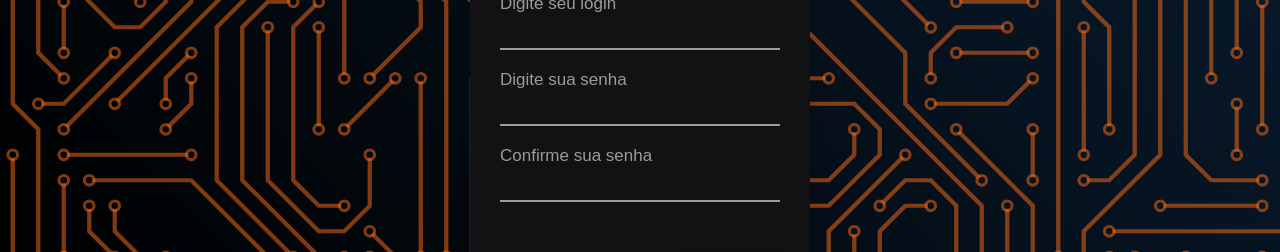
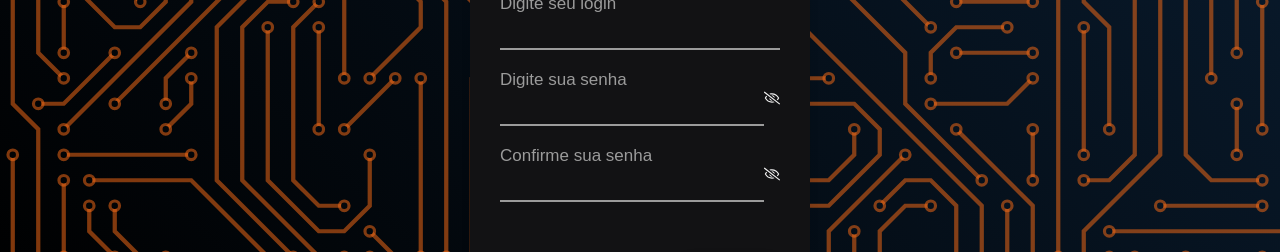
Before and after one commit to juliafclima/FrontSistemaSkill, a React (Create React App) app: page /cadastro in a window 1280 px wide. Shown: the part 317-569 px from the top of the page. Built offline with nearby package versions, Linux system fonts and the light colour scheme.

Commit message:
feat: validacoes

```diff
--- a/src/components/SearchInput/index.tsx
+++ b/src/components/SearchInput/index.tsx
@@ -15,7 +15,7 @@ const SearchInput = ({
 
       setSearchTerm("");
     } catch (error) {
-      console.error("Erro ao buscar habilidades do usuário:", error);
+      console.error("Erro ao buscar habilidades do usuário: ", error);
     }
   };
 
--- a/src/components/Skills/Modal/modal.tsx
+++ b/src/components/Skills/Modal/modal.tsx
@@ -51,7 +51,7 @@ const ModalAddSkill: React.FC<ModalAddSkillProps> = ({
         setUserSkills(response.data.content);
       }
     } catch (error) {
-      console.error("Error fetching user skills:", error);
+      console.error("Erro ao buscar habilidades do usuário: ", error);
     }
   };
 
@@ -103,7 +103,7 @@ const ModalAddSkill: React.FC<ModalAddSkillProps> = ({
 
         setSelectedSkills([...selectedSkills, selectedSkillId]);
       } catch (error) {
-        console.error("Error:", error);
+        console.error("Erro: ", error);
       }
     }
     onClose();
--- a/src/components/Skills/NovaSkill/novaSkill.tsx
+++ b/src/components/Skills/NovaSkill/novaSkill.tsx
@@ -4,9 +4,9 @@ import { toast, ToastContainer } from "react-toastify";
 import "react-toastify/dist/ReactToastify.css";
 import styled from "styled-components";
 
+import { colors } from "../../../global/styles/theme";
 import { postSkill } from "../../../server/SkillService";
 import Input from "../../forms/input";
-import { colors } from "../../../global/styles/theme";
 
 interface ModalAddSkillProps {
   isOpen: boolean;
@@ -44,7 +44,7 @@ const ModalNovaSkill: React.FC<ModalAddSkillProps> = ({ isOpen, onClose }) => {
     if (token) {
       fetchUserSkills(token);
     } else {
-      console.error("Token não encontrado no localStorage.");
+      console.error("Token não encontrado no localStorage");
     }
   }, []);
 
@@ -73,7 +73,10 @@ const ModalNovaSkill: React.FC<ModalAddSkillProps> = ({ isOpen, onClose }) => {
           }, 1000);
         }
       } catch (error) {
-        console.error("deu errado", error);
+        console.error(
+          "Algo deu errado, não foi possível cadastrar o usuário",
+          error
+        );
       }
     } else {
       toast.info("Preencha todos os campos");
--- /dev/null
+++ b/src/components/forms/PasswordInput/index.css
@@ -0,0 +1,67 @@
+.form__group {
+  position: relative;
+  padding: 20px 0 0;
+  width: 100%;
+  max-width: 280px;
+  margin-bottom: 20px;
+}
+
+.form__field {
+  font-family: inherit;
+  width: 100%;
+  border: none;
+  border-bottom: 2px solid #9b9b9b;
+  outline: 0;
+  font-size: 17px;
+  color: #fff;
+  padding: 7px 0;
+  background: transparent;
+  transition: border-color 0.2s;
+}
+
+.form__field::placeholder {
+  color: transparent;
+}
+
+.form__field:placeholder-shown ~ .form__label {
+  font-size: 17px;
+  cursor: text;
+  top: 20px;
+}
+
+.form__label {
+  position: absolute;
+  top: 0;
+  display: block;
+  transition: 0.2s;
+  font-size: 17px;
+  color: #9b9b9b;
+  pointer-events: none;
+}
+
+.form__field:focus {
+  padding-bottom: 6px;
+  font-weight: 700;
+  border-width: 3px;
+  border-image: linear-gradient(to right, #ffdb77, #eba417);
+  border-image-slice: 1;
+}
+
+.form__field:focus ~ .form__label {
+  position: absolute;
+  top: 0;
+  display: block;
+  transition: 0.2s;
+  font-size: 17px;
+  color: #eba417;
+  font-weight: 700;
+}
+
+.form__field:required,
+.form__field:invalid {
+  box-shadow: none;
+}
+
+.password-input-container {
+  display: flex;
+}
--- /dev/null
+++ b/src/components/forms/PasswordInput/index.tsx
@@ -0,0 +1,52 @@
+import React, { useState } from "react";
+import { FaRegEye, FaRegEyeSlash } from "react-icons/fa";
+import "./index.css";
+
+interface PasswordInputProps {
+  placeholder: string;
+  value?: string;
+  onChange: (e: React.ChangeEvent<HTMLInputElement>) => void;
+  labelColor?: string;
+}
+
+const PasswordInput: React.FC<PasswordInputProps> = ({
+  placeholder,
+  value,
+  onChange,
+  labelColor,
+}) => {
+  const [showPassword, setShowPassword] = useState(false);
+
+  const togglePasswordVisibility = () => {
+    setShowPassword(!showPassword);
+  };
+
+  const Icon = showPassword ? FaRegEye : FaRegEyeSlash;
+
+  const labelStyle = {
+    color: labelColor,
+  };
+
+  return (
+    <div className="form__group field">
+      <label className="form__label" style={labelStyle}>
+        {placeholder}
+      </label>
+      <div className="password-input-container">
+        <input
+          className="form__field"
+          type={showPassword ? "text" : "password"}
+          value={value}
+          onChange={onChange}
+          placeholder={placeholder}
+          style={labelStyle}
+        />
+        <div className="password-icon" onClick={togglePasswordVisibility}>
+          <Icon />
+        </div>
+      </div>
+    </div>
+  );
+};
+
+export default PasswordInput;
--- a/src/components/forms/input/index.tsx
+++ b/src/components/forms/input/index.tsx
@@ -14,7 +14,7 @@ const Input: React.FC<InputProps> = ({
   placeholder,
   value,
   onChange,
-  type,
+  type = "text",
   labelColor,
 }) => {
   const labelStyle = {
--- a/src/components/header/index.tsx
+++ b/src/components/header/index.tsx
@@ -14,7 +14,12 @@ const Header: React.FC<HeaderProps> = ({ handleLogout }) => {
   return (
     <HeaderContainer>
       <img width={50} src={logo} alt="Logo HTML" />
-      <WelcomeText>Olá, {usuarioLogado}! :)</WelcomeText>
+
+      {usuarioLogado ? (
+        <WelcomeText>Olá, {usuarioLogado}! :)</WelcomeText>
+      ) : (
+        <WelcomeText>Olá, usuário! :)</WelcomeText>
+      )}
 
       <Botao onClick={handleLogout}>
         <GoSignOut />
--- a/src/pages/cadastro/index.tsx
+++ b/src/pages/cadastro/index.tsx
@@ -5,6 +5,7 @@ import "react-toastify/dist/ReactToastify.css";
 
 import Button from "../../components/forms/button";
 import Input from "../../components/forms/input";
+import PasswordInput from "../../components/forms/PasswordInput";
 import { postCadastro } from "../../server/LoginService";
 import { Container } from "./fundo";
 import {
@@ -45,7 +46,7 @@ export default function Cadastro() {
           setLoading(false);
         }, 1500);
       } catch (error) {
-        console.error("Erro ao cadastrar:", error);
+        console.error("Erro ao cadastrar: ", error);
         toast.error("Usuario já cadastrado!");
         setLoading(false);
       }
@@ -65,16 +66,15 @@ export default function Cadastro() {
             value={login}
             onChange={(e) => setLogin(e.target.value)}
           />
-          <Input
+
+          <PasswordInput
             placeholder="Digite sua senha"
-            type="password"
             value={senha}
             onChange={(e) => setSenha(e.target.value)}
           />
 
-          <Input
+          <PasswordInput
             placeholder="Confirme sua senha"
-            type="password"
             value={confirmSenha}
             onChange={(e) => setConfirmSenha(e.target.value)}
           />
--- a/src/pages/home/index.tsx
+++ b/src/pages/home/index.tsx
@@ -1,12 +1,12 @@
 import { useEffect, useState } from "react";
 import { FaPencilAlt } from "react-icons/fa";
 import { FiSave } from "react-icons/fi";
+import { MdFirstPage, MdLastPage } from "react-icons/md";
 import { RiDeleteBin6Line } from "react-icons/ri";
 import { useNavigate } from "react-router-dom";
 import { ToastContainer, toast } from "react-toastify";
 import "react-toastify/dist/ReactToastify.css";
 import Swal from "sweetalert2";
-import { MdLastPage, MdFirstPage } from "react-icons/md";
 
 import Ordenacao from "../../components/filtros/ordenacao";
 import Header from "../../components/header";
@@ -110,7 +110,7 @@ export default function Home() {
       }
 
       if (!response || !Array.isArray(response.content)) {
-        console.error("Resposta da API inválida:", response);
+        console.error("Resposta da API inválida: ", response);
         return;
       }
 
@@ -122,7 +122,7 @@ export default function Home() {
 
       setUserSkills(userSkillsFiltered);
     } catch (error) {
-      console.error("Error fetching skills:", error);
+      console.error("Erro ao buscar habilidades: ", error);
     } finally {
       setIsLoading(false);
     }
@@ -148,7 +148,7 @@ export default function Home() {
       );
 
       if (!response || !Array.isArray(response.content)) {
-        console.error("Resposta da API inválida:", response);
+        console.error("Resposta da API inválida: ", response);
         return;
       }
 
@@ -160,7 +160,7 @@ export default function Home() {
 
       setUserSkills(userSkillsFiltered);
     } catch (error) {
-      console.error("Error fetching skills:", error);
+      console.error("Erro ao buscar habilidades: ", error);
     }
   };
 
@@ -199,7 +199,7 @@ export default function Home() {
 
       setEditingCardId(null);
     } catch (error) {
-      console.error("Erro ao salvar edição:", error);
+      console.error("Erro ao salvar edição: ", error);
     }
   };
 
@@ -227,6 +227,7 @@ export default function Home() {
         }
 
         toast.success("Card removido com sucesso!");
+        fetchData();
       }
     } catch (error) {
       toast.error("Algo aconteceu! Não foi possível apagar.");
@@ -248,7 +249,7 @@ export default function Home() {
 
       if (!response || !Array.isArray(response.content)) {
         console.error(
-          `Resposta inválida ao alterar ordem para ${newSortOrder}:`,
+          `Resposta inválida ao alterar ordem para ${newSortOrder}: `,
           response
         );
         return;
@@ -266,7 +267,7 @@ export default function Home() {
 
       console.log("UserSkills:", userSkills);
     } catch (error) {
-      console.error("Erro ao alterar ordem:", error);
+      console.error("Erro ao alterar ordem: ", error);
     }
   };
 
--- a/src/pages/login/index.tsx
+++ b/src/pages/login/index.tsx
@@ -4,6 +4,7 @@ import { ToastContainer, toast } from "react-toastify";
 
 import Button from "../../components/forms/button";
 import Input from "../../components/forms/input";
+import PasswordInput from "../../components/forms/PasswordInput";
 import LembrarCheckbox from "../../components/lembreDeMim";
 import { postLogin } from "../../server/LoginService";
 import { Container } from "./fundo";
@@ -37,6 +38,7 @@ export default function Login() {
     if (password && username) {
       try {
         const response = await postLogin(username, password);
+        localStorage.setItem("username", username);
 
         const token = response.data.token;
         localStorage.setItem("token", token);
@@ -57,7 +59,7 @@ export default function Login() {
 
         navigate("/home");
       } catch (error) {
-        console.error("Erro ao realizar login:", error);
+        console.error("Erro ao realizar login: ", error);
         toast.error("Senha e/ou login errados!");
       }
     } else {
@@ -78,9 +80,8 @@ export default function Login() {
             onChange={(e) => setUsername(e.target.value)}
           />
 
-          <Input
+          <PasswordInput
             placeholder="Digite sua senha"
-            type="password"
             value={password}
             onChange={(e) => setPassword(e.target.value)}
           />
--- a/src/server/UsuarioSkillService.tsx
+++ b/src/server/UsuarioSkillService.tsx
@@ -19,7 +19,7 @@ export const getUsuarioSkill = async (
 
     return response.data;
   } catch (error) {
-    console.error("Error fetching user skills:", error);
+    console.error("Erro ao buscar habilidades do usuário: ", error);
     throw error;
   }
 };
@@ -43,7 +43,7 @@ export const getUsuarioSkillDesc = async (
 
     return response.data;
   } catch (error) {
-    console.error("Error fetching user skills:", error);
+    console.error("Erro ao buscar habilidades do usuário: ", error);
     throw error;
   }
 };
@@ -63,7 +63,7 @@ export const getUsuarioSkillFiltro = async (
 
     return response.data;
   } catch (error) {
-    console.error("Error fetching user skills:", error);
+    console.error("Erro ao buscar habilidades do usuário: ", error);
     throw error;
   }
 };
```
